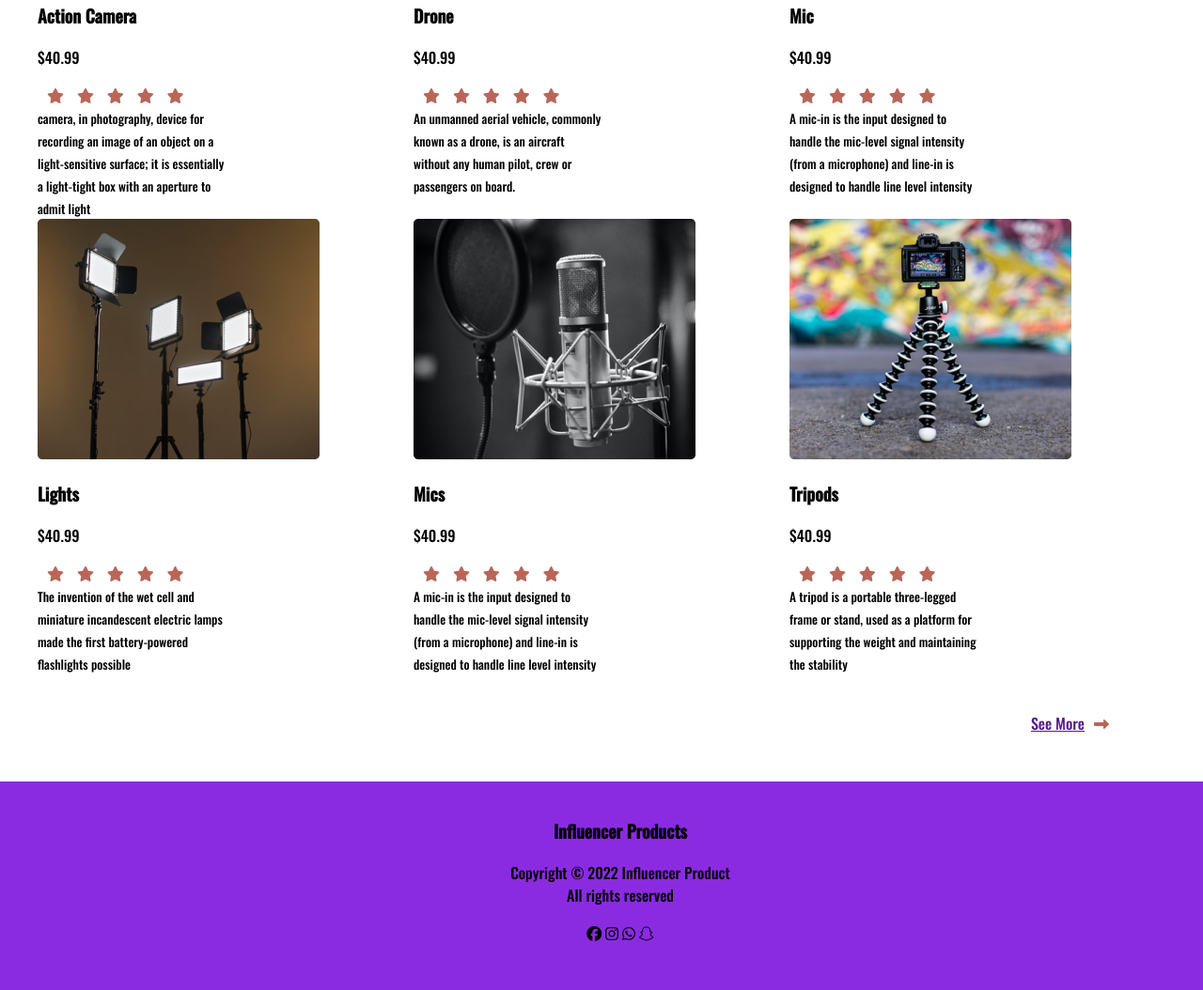
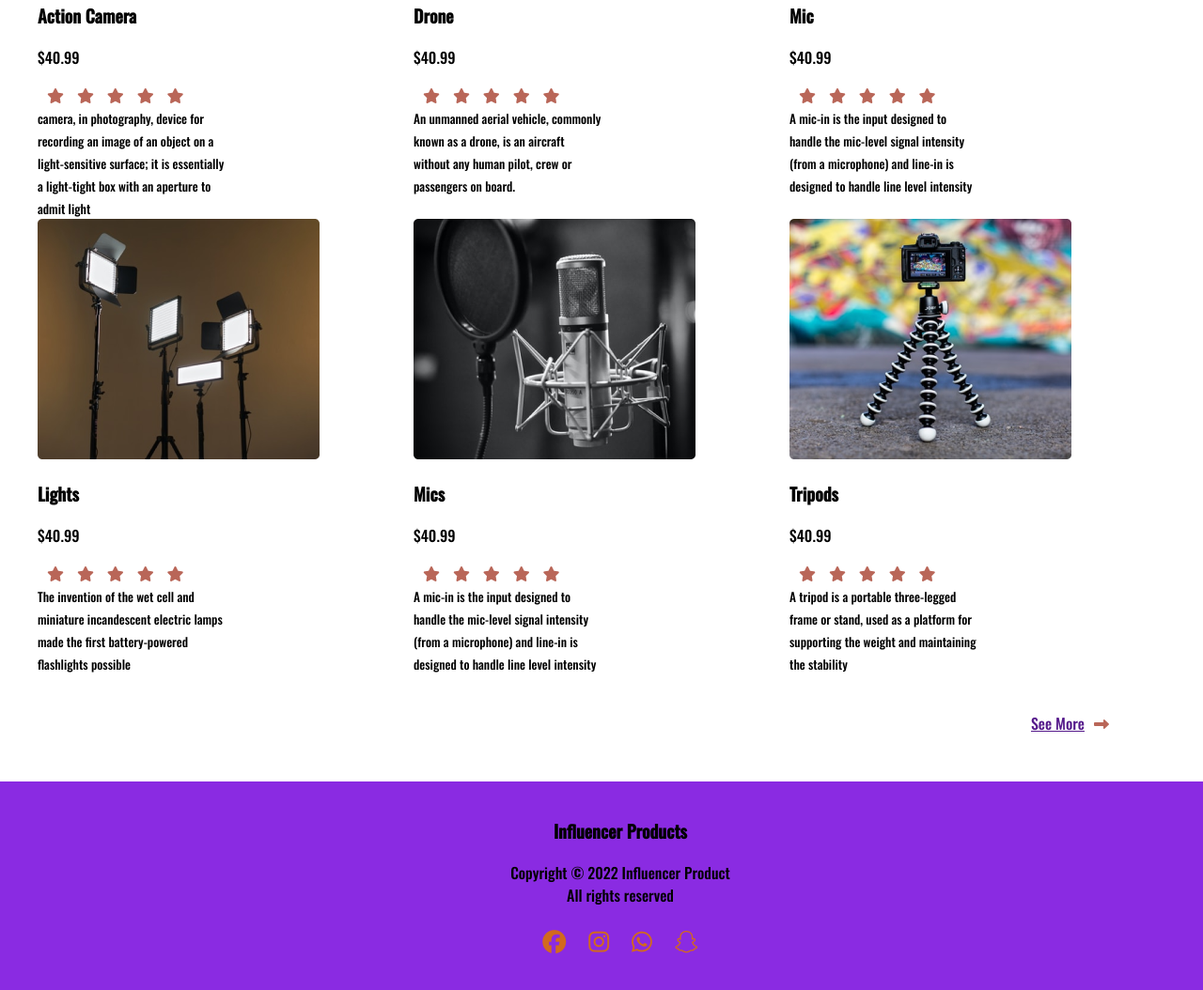
Before and after one commit to dev-nayandas/Influencer-Gear, a plain HTML site: page index.html in a window 1280 px wide. Shown: the part 1761-2815 px from the top of the page at 94% size. Drawn offline with nearby package versions, Linux system fonts and the light colour scheme.

Commit message:
icon desiged

```diff
--- a/style.css
+++ b/style.css
@@ -58,3 +58,8 @@ padding: 40px;}
     text-align: center;
     padding: 20px
 }
+.fab{
+    color: chocolate;
+    padding: 10px;
+    font-size: 25px;
+}
```
